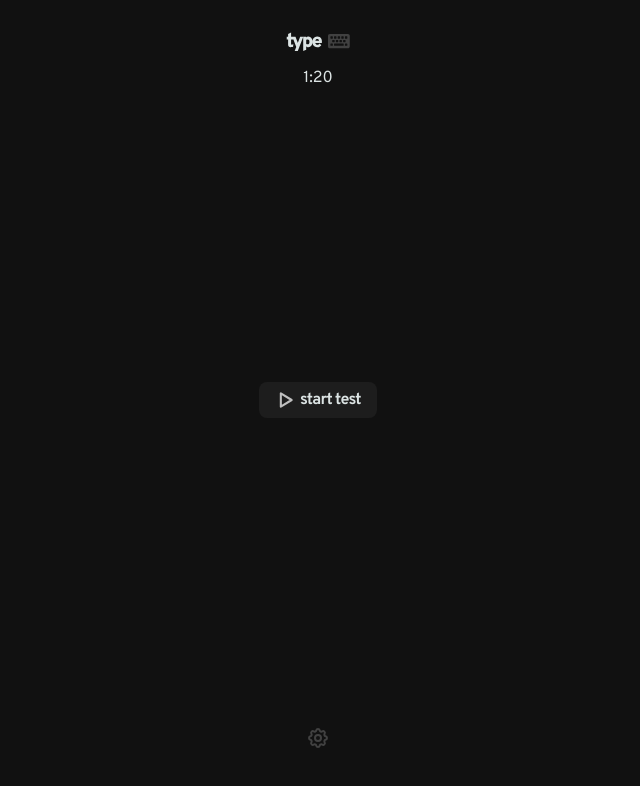
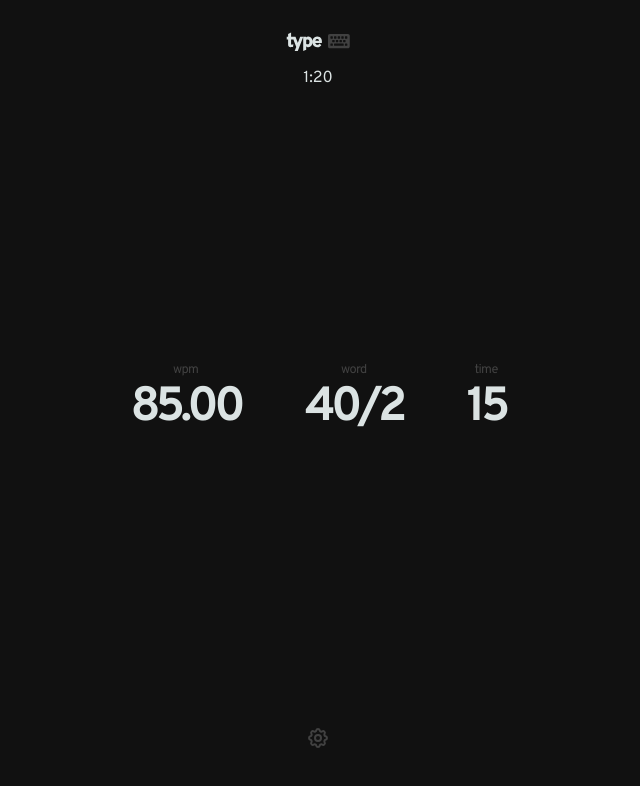
Before and after one commit to YerikAH/type-break-app, a React (Vite) app in the folder version/v0.2/: page / in a window 1280 px wide. Shown: the top 786 px of the page, without its empty margins (322-962 px from the left). Built offline with nearby package versions, Linux system fonts and the light colour scheme; a web font is replaced by a local one.

Commit message:
start ui modal

```diff
--- /dev/null
+++ b/version/v0.2/src/components/EndTestComponent.jsx
@@ -0,0 +1,26 @@
+import React from "react";
+import {
+  EndTestBox,
+  EndTestBoxResultText,
+  EndTestBoxText,
+  MainComponentEndTest,
+} from "../styles/end_test_styles";
+
+export default function EndTestComponent() {
+  return (
+    <MainComponentEndTest>
+      <EndTestBox>
+        <EndTestBoxText>wpm</EndTestBoxText>
+        <EndTestBoxResultText>85.00</EndTestBoxResultText>
+      </EndTestBox>
+      <EndTestBox>
+        <EndTestBoxText>word</EndTestBoxText>
+        <EndTestBoxResultText>40/2</EndTestBoxResultText>
+      </EndTestBox>
+      <EndTestBox>
+        <EndTestBoxText>time</EndTestBoxText>
+        <EndTestBoxResultText>15</EndTestBoxResultText>
+      </EndTestBox>
+    </MainComponentEndTest>
+  );
+}
--- a/version/v0.2/src/components/MainContent.jsx
+++ b/version/v0.2/src/components/MainContent.jsx
@@ -11,6 +11,7 @@ import {
   VoidDiv,
 } from "../styles/main_styles";
 import ButtonStartTestComponent from "./ButtonStartTestComponent.jsx";
+import EndTestComponent from "./EndTestComponent";
 
 export default function MainContent() {
   return (
@@ -29,7 +30,8 @@ export default function MainContent() {
           <MainSectionWordSecond>atender</MainSectionWordSecond>
         </MainSectionWordSecondBox>
       </MainSectionContainer> */}
-      <ButtonStartTestComponent></ButtonStartTestComponent>
+      {/* <ButtonStartTestComponent></ButtonStartTestComponent> */}
+      <EndTestComponent></EndTestComponent>
     </MainComponentStyles>
   );
 }
--- /dev/null
+++ b/version/v0.2/src/styles/end_test_styles.js
@@ -0,0 +1,25 @@
+import styled from "styled-components";
+
+export const MainComponentEndTest = styled.div`
+  max-width: 1440px;
+  width: 100%;
+  display: flex;
+  justify-content: center;
+  gap: 4rem;
+`;
+export const EndTestBox = styled.div`
+  display: grid;
+`;
+export const EndTestBoxText = styled.p`
+  color: var(--color-icon);
+  text-align: center;
+  letter-spacing: -0.05em;
+  font-size: 0.8rem;
+  font-weight: 400;
+`;
+export const EndTestBoxResultText = styled.p`
+  color: var(--color-text);
+  font-size: 3rem;
+  font-weight: 700;
+  letter-spacing: -0.1em;
+`;
```
